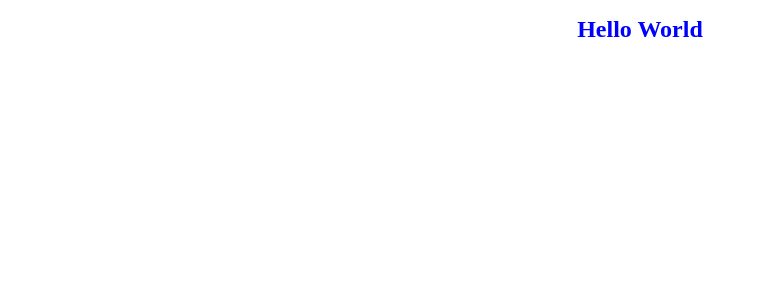
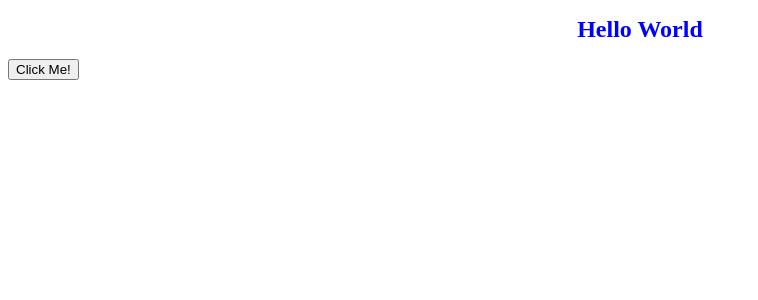
Before and after one commit to chalharb/loganharber, a React (Vite) app: page / in a window 1280 px wide. Shown: the top 300 px of the page, without its empty margins (0-758 px from the left). Built offline with nearby package versions, Linux system fonts and the light colour scheme.

Commit message:
feat: Created Button component and tests (#21)

```diff
--- a/src/App.tsx
+++ b/src/App.tsx
@@ -1,4 +1,5 @@
-import styled from 'styled-components';
+import styled from "styled-components";
+import Button from "./components/Button";
 
 const Title = styled.h1`
   font-size: 1.5em;
@@ -7,12 +8,12 @@ const Title = styled.h1`
 `;
 
 function App() {
-
   return (
     <>
       <Title>Hello World</Title>
+      <Button>Click Me!</Button>
     </>
-  )
+  );
 }
 
-export default App
+export default App;
--- /dev/null
+++ b/src/components/Button/index.tsx
@@ -0,0 +1,16 @@
+import React from "react";
+
+interface ButtonProps {
+  children: React.ReactNode;
+  onClick?: () => void;
+}
+
+const Button: React.FC<ButtonProps> = ({ children }) => {
+  const handleClick = () => {
+    alert("clicked!");
+  };
+
+  return <button onClick={handleClick}>{children}</button>;
+};
+
+export default Button;
```
Also changed, not shown: 1 other file (tests, documents, lock files or other folders).
